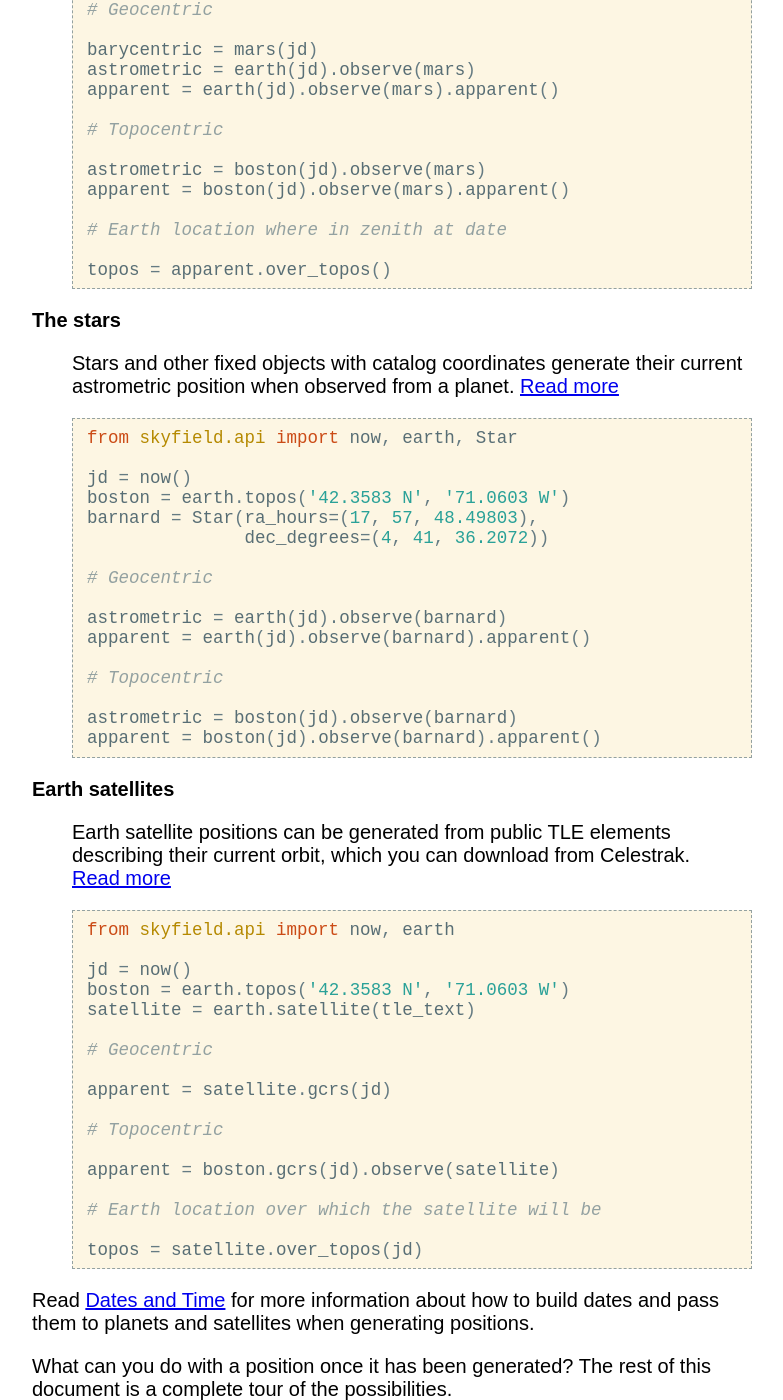
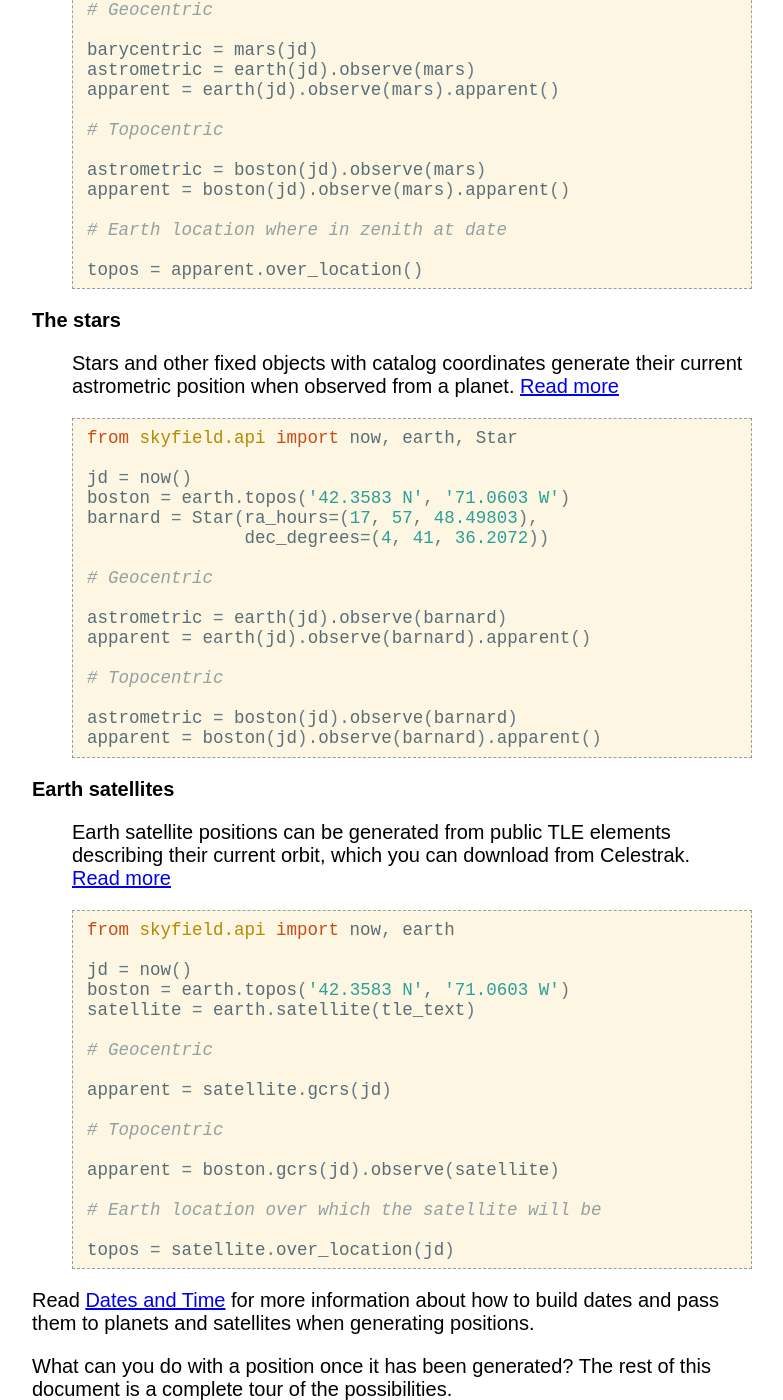
Before and after one commit to skyfielders/python-skyfield, a Sphinx documentation site: the page built from skyfield/documentation/positions.rst, in a window 1280 px wide and 1400 px high, scrolled down 1678 px. Shown: the whole window, without its empty margins (248-1031 px from the left). Built offline with Sphinx 7.4.7, drawn with Linux system fonts in a browser that asks for light colours; some of the changed text lies outside the part shown.

Commit message:
rename over_topos() to over_location()

```diff
--- a/skyfield/documentation/earth-satellites.rst
+++ b/skyfield/documentation/earth-satellites.rst
@@ -95,7 +95,7 @@ satellite is flying:
 
 .. testcode::
 
-    topos = sat.over_topos(JulianDate(utc=tup))
+    topos = sat.over_location(JulianDate(utc=tup))
 
     print(topos.latitude)
     print(topos.longitude)
--- a/skyfield/documentation/positions.rst
+++ b/skyfield/documentation/positions.rst
@@ -39,8 +39,8 @@ together with all of the attributes and methods that they support:
 
     Apparent position only
      │
-     └── `altaz(…) <api.html#Position.altaz>`_            →   alt, az, distance
-     └── `over_topos(…) <api.html#Apparent.over_topos>`_  →   topos
+     └── `altaz(…) <api.html#Position.altaz>`_                 →   alt, az, distance
+     └── `over_location(…) <api.html#Apparent.over_location>`_ →   topos
 
     Angle like ra, dec, alt, and az
      │
@@ -101,7 +101,7 @@ as its argument and return a corresponding number of positions.
 
     # Earth location where in zenith at date
 
-    topos = apparent.over_topos()
+    topos = apparent.over_location()
 
 **The stars**
   Stars and other fixed objects with catalog coordinates
@@ -158,7 +158,7 @@ as its argument and return a corresponding number of positions.
 
     # Earth location over which the satellite will be
 
-    topos = satellite.over_topos(jd)
+    topos = satellite.over_location(jd)
 
 Read :doc:`time` for more information
 about how to build dates and pass them to planets and satellites
```
Also changed, not shown: 2 other files.
